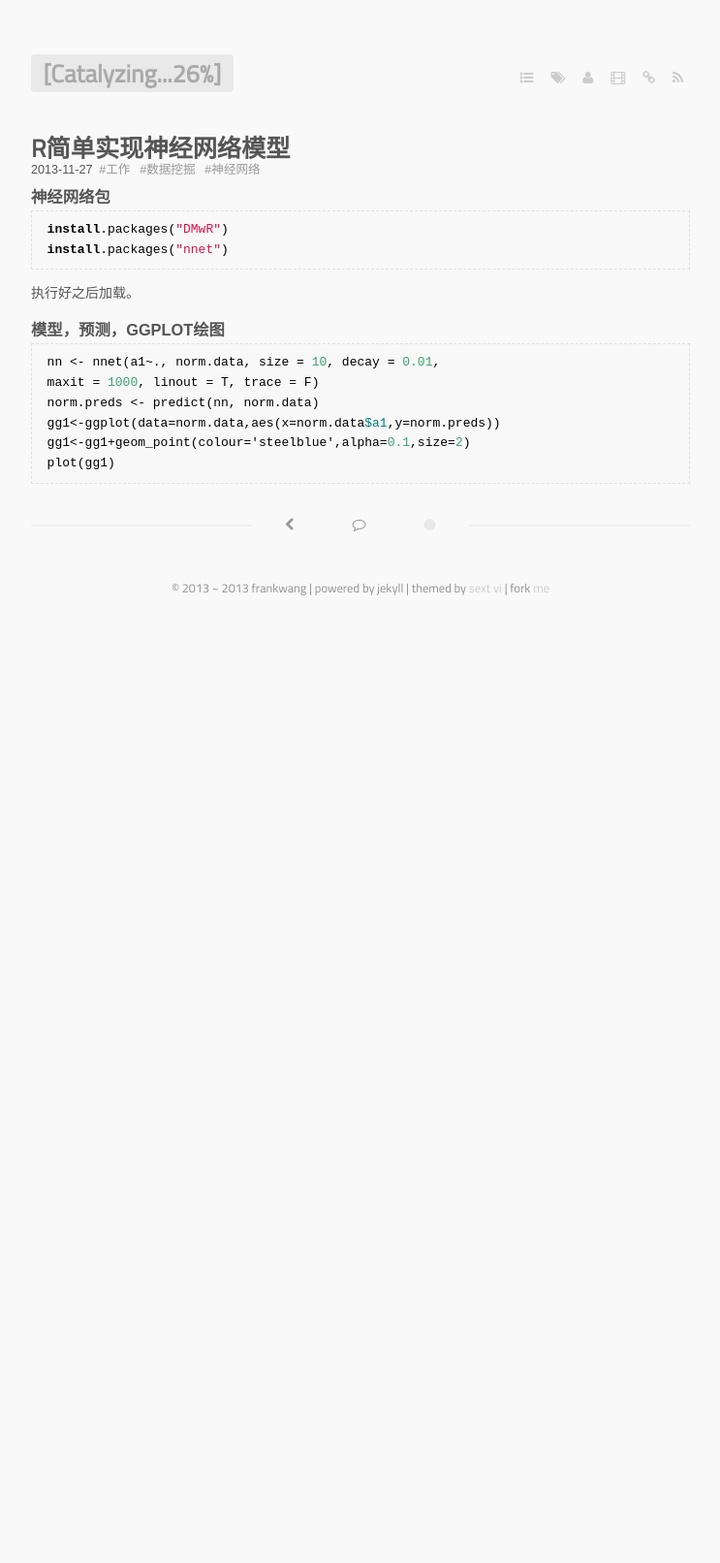
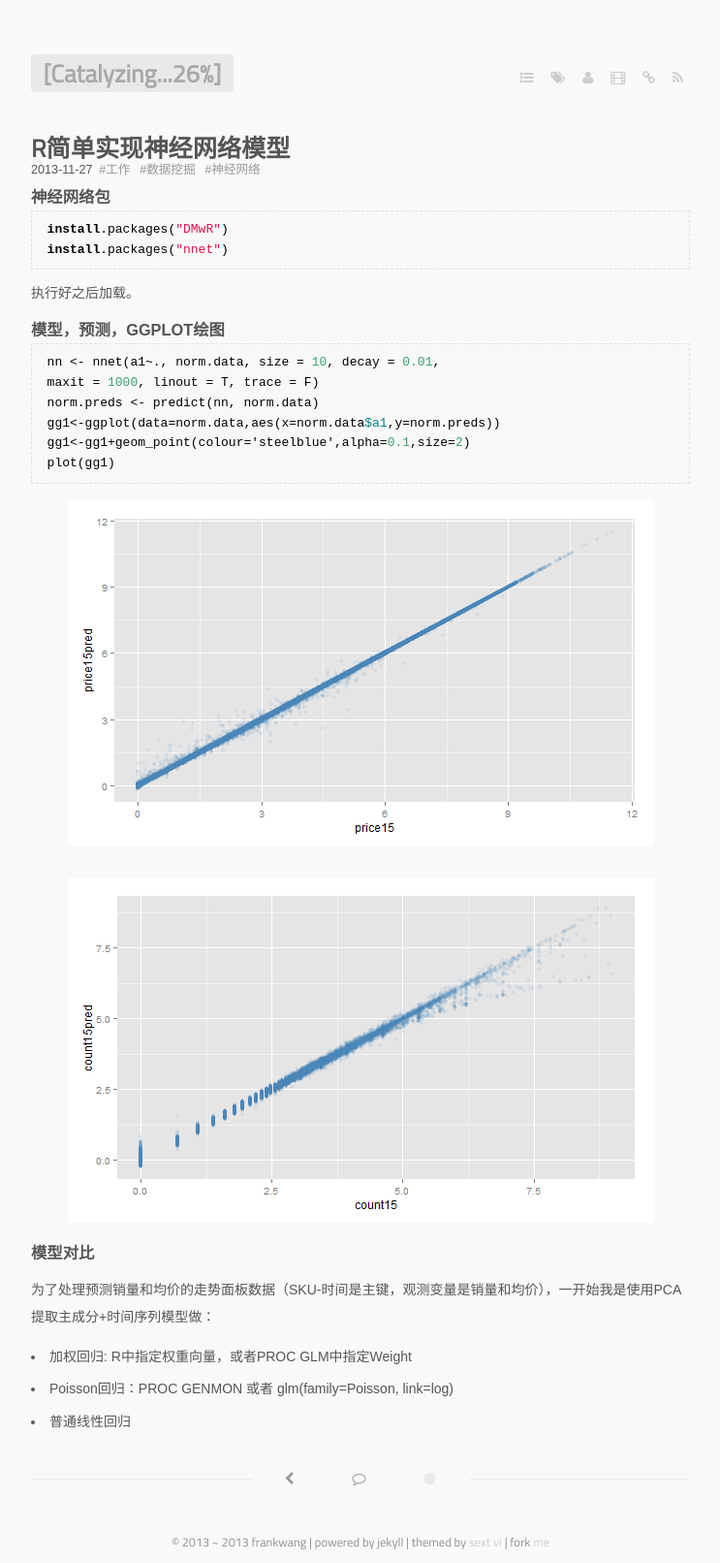
Before and after one commit to catalystfrank/catalystfrank.github.io, a Jekyll site: the page built from _posts/2013-11-27-try-nn.markdown, in a window 1280 px wide. Shown: the whole page at 97% size, without its empty margins (268-1011 px from the left). Built offline with Jekyll 4.4.1, drawn with Linux system fonts in a browser that asks for light colours; some web fonts are replaced; before the commit the page ends 900 px from its top, so only the background shows below that.

Commit message:
rnnn
rnnn

```diff
--- a/_posts/2013-11-27-try-nn.markdown
+++ b/_posts/2013-11-27-try-nn.markdown
@@ -24,3 +24,16 @@ tags:
     gg1<-ggplot(data=norm.data,aes(x=norm.data$a1,y=norm.preds))
     gg1<-gg1+geom_point(colour='steelblue',alpha=0.1,size=2)
     plot(gg1)
+
+![价格预测双对数图](\media\pic\2013-11-27\nnet-price.png)
+
+![销售预测双对数图](\media\pic\2013-11-27\nnet-cnt.png)
+
+
+### 模型对比
+
+为了处理预测销量和均价的走势面板数据（SKU-时间是主键，观测变量是销量和均价），一开始我是使用PCA提取主成分+时间序列模型做：
+
+*   加权回归: R中指定权重向量，或者PROC GLM中指定Weight
+*   Poisson回归：PROC GENMON 或者 glm(family=Poisson, link=log)
+*   普通线性回归
```
Also changed, not shown: media/pic/2013-11-27/nnet-cnt.png (added), media/pic/2013-11-27/nnet-price.png (added).
